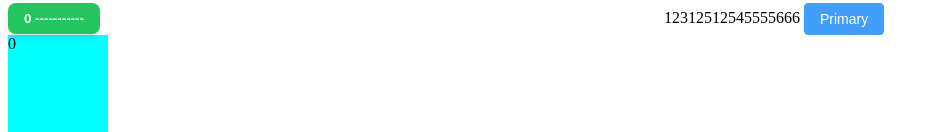
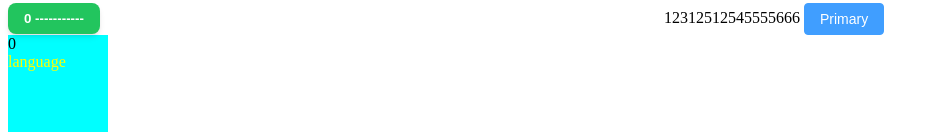
Before and after one commit to huihuiha/vite-admin-template, a Vue app: page /Index in a window 1280 px wide. Shown: the part 243-375 px from the top of the page, without its empty margins (0-939 px from the left). Built offline with nearby package versions, Linux system fonts and the light colour scheme.

Commit message:
feat: i18n与国际语言切换的应用

```diff
--- a/auto-imports.d.ts
+++ b/auto-imports.d.ts
@@ -50,6 +50,7 @@ declare global {
   const useAttrs: typeof import('vue')['useAttrs']
   const useCssModule: typeof import('vue')['useCssModule']
   const useCssVars: typeof import('vue')['useCssVars']
+  const useI18n: typeof import('vue-i18n')['useI18n']
   const useLink: typeof import('vue-router')['useLink']
   const useRoute: typeof import('vue-router')['useRoute']
   const useRouter: typeof import('vue-router')['useRouter']
--- /dev/null
+++ b/locales/en.json
@@ -0,0 +1,4 @@
+{
+  "language": "English",
+  "hello": "hello, world!"
+}
--- /dev/null
+++ b/locales/zh-CN.json
@@ -0,0 +1,4 @@
+{
+  "language": "中文",
+  "hello": "你好"
+}
--- a/package.json
+++ b/package.json
@@ -13,12 +13,14 @@
   "author": "",
   "license": "ISC",
   "dependencies": {
+    "@intlify/vite-plugin-vue-i18n": "^6.0.3",
     "@unocss/preset-icons": "^0.46.5",
     "element-plus": "^2.2.22",
     "pinia": "^2.0.23",
     "scss": "^0.2.4",
     "vite-plugin-pages": "^0.27.1",
     "vue": "^3.2.41",
+    "vue-i18n": "^9.2.2",
     "vue-router": "^4.1.6"
   },
   "devDependencies": {
--- a/src/main.ts
+++ b/src/main.ts
@@ -2,11 +2,20 @@ import { createApp } from "vue";
 import App from "./App.vue";
 import router from "./router";
 import { createPinia } from "pinia";
+import { createI18n } from "vue-i18n";
+import messages from "@intlify/vite-plugin-vue-i18n/messages";
 import "uno.css";
 
 // plugins
 const app = createApp(App);
 const pinia = createPinia();
+const i18n = createI18n({
+  legacy: false,
+  locale: "en",
+  messages,
+});
+
+app.use(i18n);
 
 app.use(router);
 app.use(pinia);
--- a/src/pages/Index/index.vue
+++ b/src/pages/Index/index.vue
@@ -14,6 +14,10 @@
 
   <div class="box" @click="countStore.increment">
     {{ countStore.count }}
+    <div class="box-child" @click="toggleLocales">
+      {{ t("language") }}
+      <i class="i-fluent-local-language-zi-24-filled p-3 mx-2"></i>
+    </div>
   </div>
 </template>
 
@@ -34,6 +38,15 @@ const add = () => {
 const handleClick = () => {
   alert("click");
 };
+
+// i18n
+const { t, availableLocales, locale } = useI18n();
+
+const toggleLocales = () => {
+  // change to some real logic
+  const locales = availableLocales;
+  locale.value = locales[(locales.indexOf(locale.value) + 1) % locales.length];
+};
 </script>
 
 <style scoped lang="scss">
@@ -41,5 +54,8 @@ const handleClick = () => {
   width: 100px;
   height: 100px;
   background-color: aqua;
+  .box-child {
+    color: yellow;
+  }
 }
 </style>
--- a/tsconfig.json
+++ b/tsconfig.json
@@ -16,6 +16,7 @@
     "types": [
       "vite/client",
       "vite-plugin-pages/client",
+      "@intlify/vite-plugin-vue-i18n/client"
     ],
     "paths": {
       "@/*": ["src/*"]
--- a/vite.config.ts
+++ b/vite.config.ts
@@ -11,6 +11,7 @@ import Pages from 'vite-plugin-pages';
 import AutoImport from 'unplugin-auto-import/vite';
 import Components from 'unplugin-vue-components/vite'
 import { ElementPlusResolver } from 'unplugin-vue-components/resolvers'
+import VueI18n from "@intlify/vite-plugin-vue-i18n";
 
 export default defineConfig({
   resolve: {
@@ -66,7 +67,8 @@ export default defineConfig({
       ],
       imports: [
         'vue',
-        'vue-router'
+        'vue-router',
+        'vue-i18n'
       ],
       resolvers: [ElementPlusResolver()],
       dts: 'auto-imports.d.ts',
@@ -83,5 +85,11 @@ export default defineConfig({
       include: [/\.vue$/, /\.vue\?vue/, /\.md$/],
       dts: 'components.d.ts',
     }),
+    // 国际化
+    VueI18n({
+      runtimeOnly: true,
+      compositionOnly: true,
+      include: [path.resolve(__dirname, "locales/**")],
+    }),
   ],
 });
```
Also changed, not shown: .eslintrc-auto-import.json, 1 other file (tests, documents, lock files or other folders).
